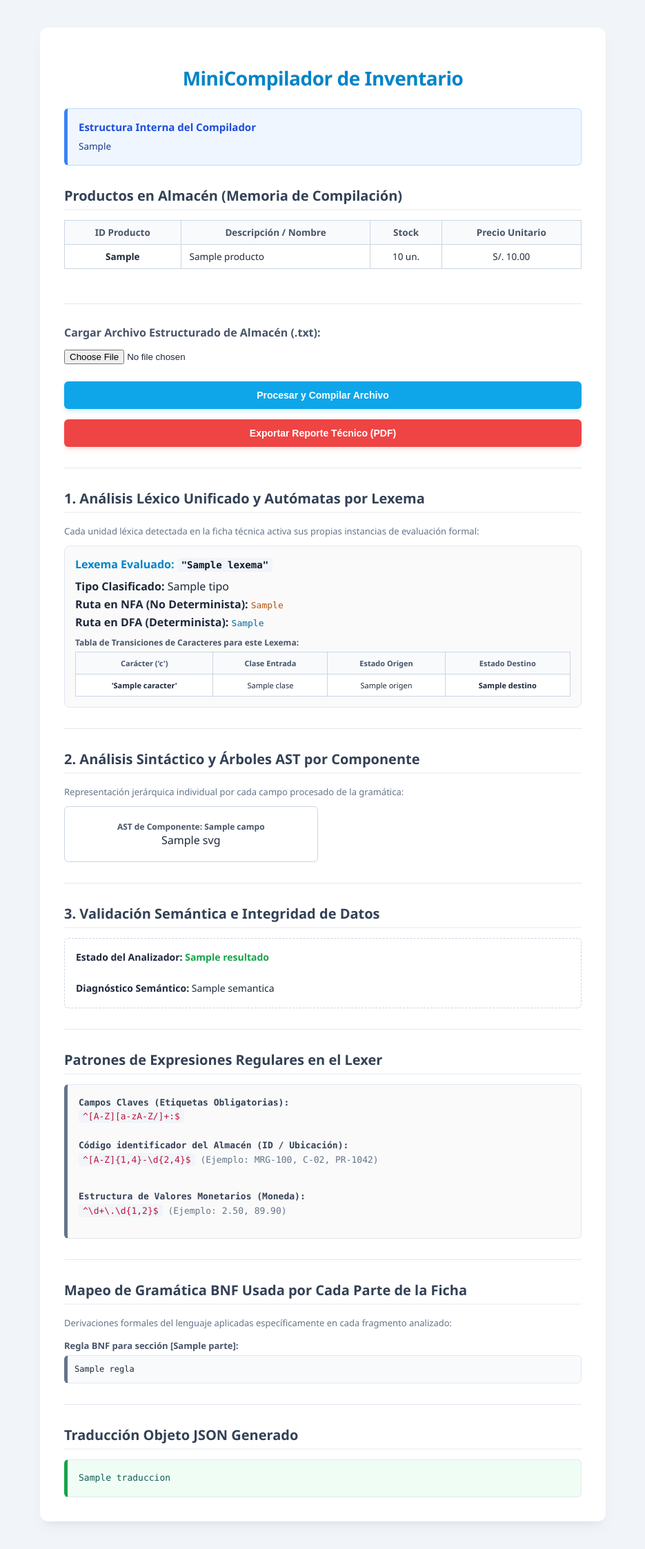
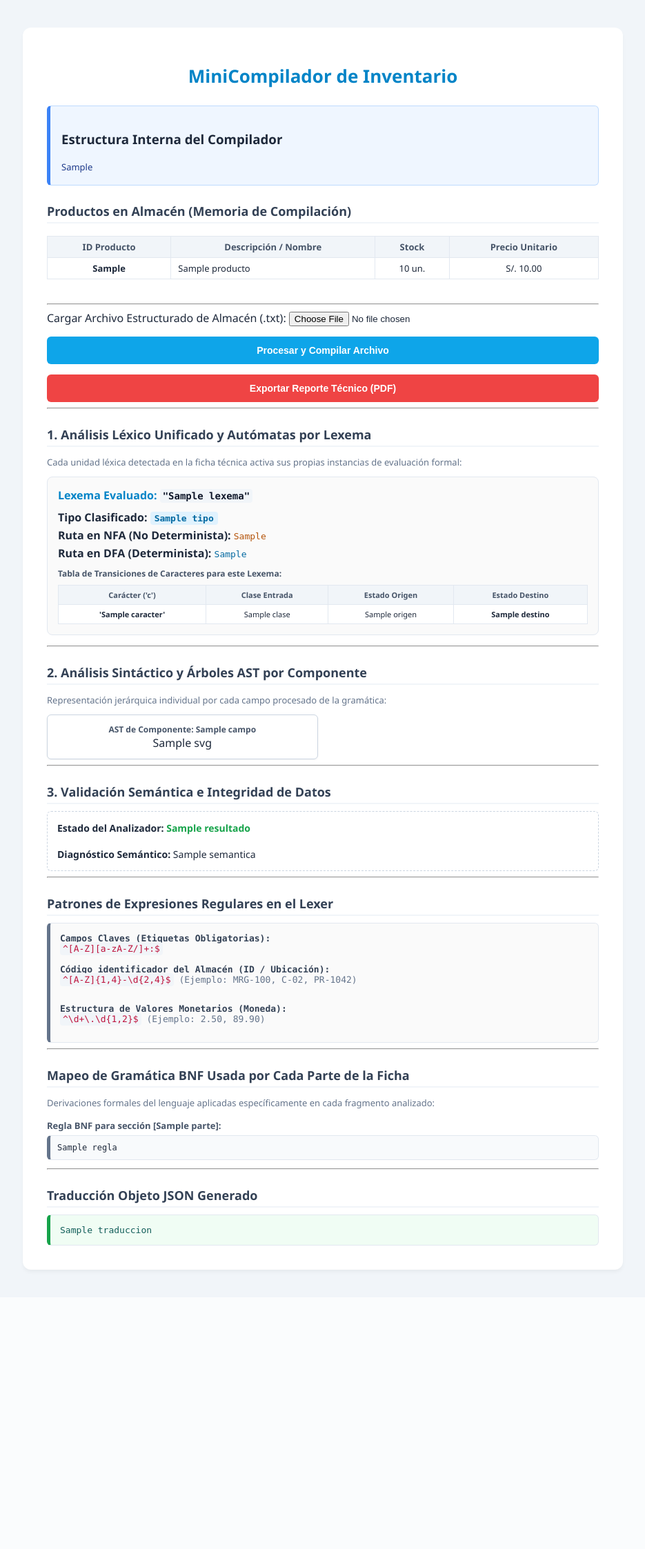
Before and after one commit to Da-Ce29/Proyecto_Final-TC-Grupo_7, a Flask app: template templates/index.html in a window 1280 px wide. Shown: the whole page at 69% size, without its empty margins (172-1107 px from the left). After the commit the page ends 1846 px from the top, so only its background shows below. Run offline with Flask 3, Linux system fonts and the light colour scheme; the template is opened without the code that fills it: most values are stand-ins (such as "Sample title", 1, 10 or a date in 2020).

Commit message:
Update styles in static/style.css
Refactor CSS styles for improved readability and consistency.

```diff
--- a/static/style.css
+++ b/static/style.css
@@ -1,10 +1,7 @@
-/* =========================================
-   Configuración de la Página
-   ========================================= */
 body {
     font-family: 'Segoe UI', Arial, sans-serif;
-    background-color: #f1f5f9; /* Fondo gris pizarra suave */
-    color: #1e293b;            /* Texto gris oscuro */
+    background-color: #f1f5f9;
+    color: #1e293b;
     padding: 40px 20px;
     margin: 0;
 }
@@ -26,33 +23,14 @@ body {
     margin-bottom: 24px;
 }
 
-.explicacion-box h3 {
-    margin: 0 0 8px 0;
-    color: #1d4ed8;
-    font-size: 15px;
+.explicacion-box pre {
+    font-family: 'Segoe UI', Arial, sans-serif;
+    font-size: 13px;
+    color: #1e3a8a;
+    line-height: 1.5;
+    margin: 0;
 }
 
-.explicacion-box pre {
-    font-family: 'Segoe UI', Arial, sans-serif;
-    font-size: 13.5px;
-    color: #1e3a8a;
-    line-height: 1.6;
-    white-space: pre-wrap;
-}
-
-.afd-box {
-    background-color: #ffffff;
-    border: 1px solid #cbd5e1;
-    border-radius: 6px;
-    padding: 15px;
-    margin-bottom: 20px;
-    overflow-x: auto;
-    box-shadow: inset 0 1px 3px rgba(0,0,0,0.02);
-}
-
-/* =========================================
-   Tablas de Transición y Logística
-   ========================================= */
 .tabla-contenedor {
     overflow-x: auto;
     margin-bottom: 20px;
@@ -61,200 +39,111 @@ body {
 .tabla-transiciones {
     width: 100%;
     border-collapse: collapse;
-    margin-bottom: 20px;
-    font-size: 13.5px;
+    margin-top: 8px;
+    margin-bottom: 15px;
+    font-size: 13px;
     background: #ffffff;
 }
 
 .tabla-transiciones th, .tabla-transiciones td {
-    border: 1px solid #cbd5e1;
-    padding: 8px 12px;
+    border: 1px solid #e2e8f0;
+    padding: 6px 10px;
     text-align: center;
 }
 
 .tabla-transiciones th {
-    background-color: #f8fafc;
+    background-color: #f1f5f9;
     color: #475569;
     font-weight: 600;
 }
 
-.tabla-transiciones tr:hover {
-    background-color: #f8fafc;
+.arbol-box {
+    padding: 12px;
+    text-align: center;
+    box-shadow: 0 1px 3px rgba(0,0,0,0.05);
 }
 
-.tabla-transiciones tr.fila-final td {
-    background-color: #ecfdf5;
-    color: #065f46;
+.container {
+    max-width: 800px;
+    margin: 0 auto;
+    background-color: #ffffff;
+    padding: 35px;
+    border-radius: 12px;
+    box-shadow: 0 4px 6px -1px rgba(0,0,0,0.05);
 }
 
-.afd-trace-box {
-    background-color: #fefce8;
-    border-left-color: #eab308;
-    color: #713f12;
-}
-
-.arbol-box {
-    overflow-x: auto;
-    text-align: center;
-    background-color: #ffffff !important;
-    padding: 20px !important;
-}
-
-/* Caja blanca central */
-.container {
-    max-width: 750px;
-    margin: 0 auto;            /* Centra la caja en la pantalla */
-    background-color: #ffffff;
-    padding: 35px;
-    border-radius: 12px;       /* Esquinas elegantes */
-    box-shadow: 0 10px 25px -5px rgba(0, 0, 0, 0.05), 0 8px 10px -6px rgba(0, 0, 0, 0.05);
-}
-
-/* Títulos */
 h1 {
-    color: #0284c7;            /* Azul tecnológico */
-    font-size: 28px;
+    color: #0284c7;
+    font-size: 26px;
     margin-bottom: 25px;
     text-align: center;
     font-weight: 700;
-    letter-spacing: -0.5px;
 }
 
 h2 {
-    color: #334155;            /* Gris oscuro para subtítulos */
-    font-size: 20px;
-    margin-top: 30px;
-    margin-bottom: 14px;
+    color: #334155;
+    font-size: 18px;
+    margin-top: 25px;
+    margin-bottom: 10px;
     border-bottom: 2px solid #f1f5f9;
-    padding-bottom: 6px;
+    padding-bottom: 4px;
 }
 
-label {
-    font-weight: 600;
-    font-size: 14.5px;
-    color: #475569;
-    display: block;
-    margin-bottom: 8px;
-}
-
-/* =========================================
-   Formulario e Inputs
-   ========================================= */
-textarea {
-    border: 1px solid #cbd5e1;
-    border-radius: 6px;
-    font-size: 14px;
-    color: #0f172a;
-    line-height: 1.5;
-    resize: vertical;
-    box-shadow: inset 0 1px 2px rgba(0,0,0,0.05);
-}
-
-textarea:focus, input[type="file"]:focus {
-    outline: none;
-    border-color: #0ea5e9;
-    box-shadow: 0 0 0 4px #e0f2fe;
+.badge {
+    background-color: #e0f2fe;
+    color: #0369a1;
+    padding: 2px 6px;
+    border-radius: 4px;
+    font-weight: bold;
+    font-family: monospace;
 }
 
 button {
     color: white;
-    padding: 12px 24px;
+    padding: 12px 20px;
     font-size: 14px;
     font-weight: 600;
     border: none;
     border-radius: 6px;
     cursor: pointer;
-    width: 100%;               /* Botón a lo ancho */
-    transition: all 0.2s ease;
+    width: 100%;
+    transition: background-color 0.2s ease;
 }
 
-.btn-validar {
-    background-color: #0ea5e9;
-    margin-top: 10px;
-    box-shadow: 0 4px 6px -1px rgba(14, 165, 233, 0.2);
+.btn-validar { background-color: #0ea5e9; }
+.btn-validar:hover { background-color: #0284c7; }
+.btn-pdf { background-color: #ef4444; }
+.btn-pdf:hover { background-color: #dc2626; }
+
+.codigo-box {
+    padding: 14px;
+    border-radius: 6px;
+    font-family: 'Consolas', monospace;
+    font-size: 13px;
+    border: 1px solid #e2e8f0;
+    border-left: 5px solid #64748b;
 }
 
-.btn-validar:hover {
-    background-color: #0284c7;
-    transform: translateY(-1px);
-}
-
-.btn-pdf {
-    background-color: #ef4444;
-    box-shadow: 0 4px 6px -1px rgba(239, 68, 68, 0.2);
-}
-
-.btn-pdf:hover {
-    background-color: #dc2626;
-    transform: translateY(-1px);
-}
-
-/* =========================================
-   Proceso por Pasos Modulares
-   ========================================= */
-.proceso-compilador {
-    background-color: #f8fafc;
-    padding: 20px;
-    border-radius: 8px;
-    border: 1px solid #e2e8f0;
-}
-
-.paso-box {
-    margin-bottom: 22px;
-}
-
-.paso-box h3 {
-    font-size: 13px;
-    color: #64748b;
-    margin: 0 0 8px 0;
-    text-transform: uppercase;
-    letter-spacing: 0.8px;
-}
-
-/* Cajas Uniformes de Código Terminal */
-.codigo-box {
-    padding: 16px;
-    border-radius: 6px;
-    font-family: 'Consolas', 'Fira Code', 'Courier New', monospace;
-    font-size: 13px;
-    border: 1px solid #e2e8f0;
-    line-height: 1.6;
-    border-left-width: 5px;
-}
-
-/* Identificadores Visuales de Flujos */
-.lex-box { background-color: #f0f9ff; border-left-color: #0284c7; color: #0369a1; }
-.sin-box { background-color: #fffbeb; border-left-color: #d97706; color: #92400e; }
 .json-box { background-color: #f0fdf4; border-left-color: #16a34a; color: #115e59; }
-.text-box { background-color: #fafafa; border-left-color: #64748b; color: #334155; }
+.text-box { background-color: #fafafa; color: #334155; }
 
 .resultado-box {
     background-color: #ffffff;
-    padding: 16px;
+    padding: 14px;
     border-radius: 6px;
     font-size: 14px;
     border: 1px dashed #cbd5e1;
-    line-height: 1.6;
 }
 
 code {
     font-family: 'Consolas', monospace;
     background-color: #f1f5f9;
-    padding: 2px 6px;
+    padding: 2px 4px;
     border-radius: 4px;
     color: #be123c;
-    font-size: 13px;
-}
-
-hr {
-    border: 0;
-    height: 1px;
-    background-color: #e2e8f0;
-    margin: 30px 0;
 }
 
 pre {
     white-space: pre-wrap;
     margin: 0;
-    font-family: 'Consolas', 'Courier New', monospace;
 }
```
